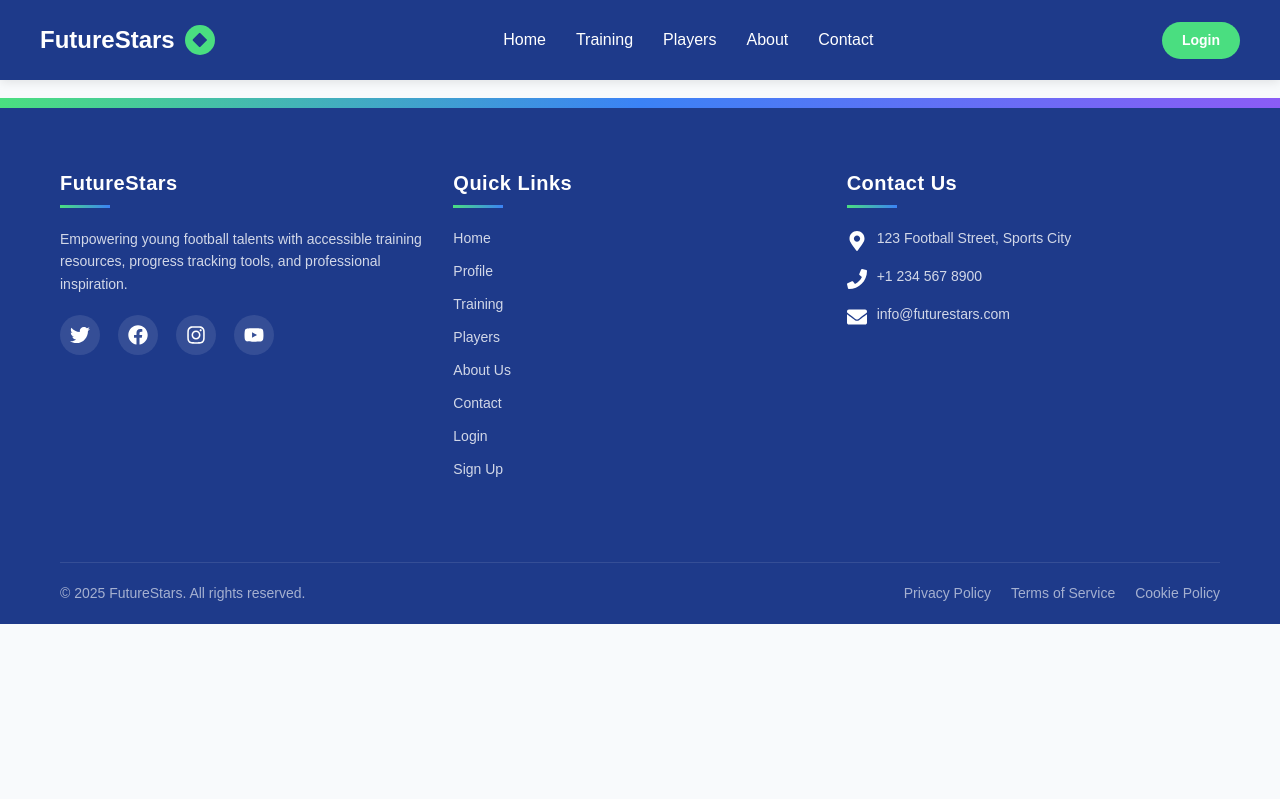
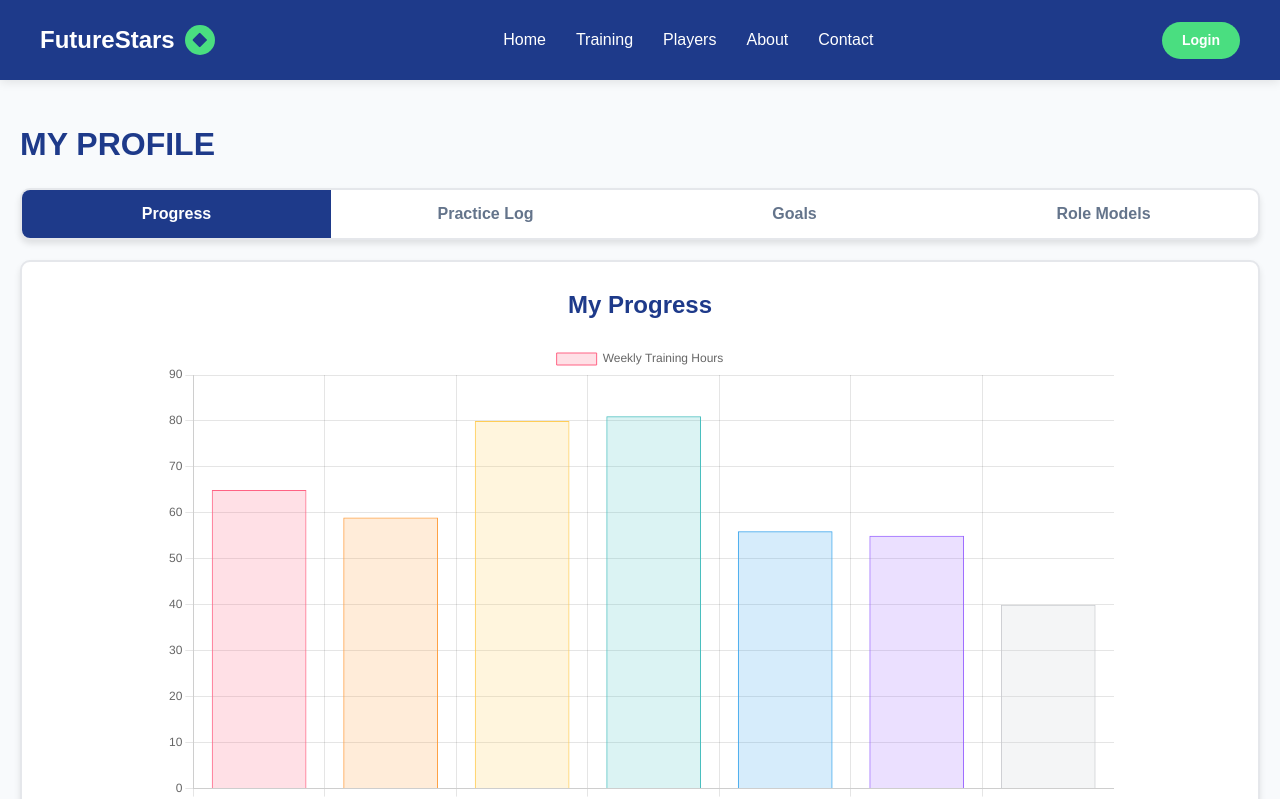
Before and after one commit to tonytone11/BankofAmerica_Capstone, a React (Vite) app: page /profile in a window 1280 px wide. Shown: the top 799 px of the page. Built offline with nearby package versions, Linux system fonts and the light colour scheme.

Commit message:
add: graph for weekly training, subtabs for other info, basic styling

```diff
--- a/package.json
+++ b/package.json
@@ -13,11 +13,13 @@
   },
   "dependencies": {
     "axios": "^1.8.2",
+    "chart.js": "^4.4.8",
     "cypress": "^14.1.0",
     "dotenv": "^16.4.7",
     "express": "^4.21.2",
     "mysql2": "^3.13.0",
     "react": "^19.0.0",
+    "react-chartjs-2": "^5.3.0",
     "react-dom": "^19.0.0",
     "react-icons": "^5.5.0",
     "react-router-dom": "^7.3.0"
--- a/src/pages/Profile.jsx
+++ b/src/pages/Profile.jsx
@@ -1,9 +1,126 @@
-import React from 'react';
+import React, { useState } from 'react';
+import '../styles/Profile.css';
+import { Bar } from 'react-chartjs-2';
+import { Chart as ChartJS, CategoryScale, LinearScale, BarElement, Title, Tooltip, Legend } from 'chart.js';
+
+
+ChartJS.register(CategoryScale, LinearScale, BarElement, Title, Tooltip, Legend);
 
 export default function Profile() {
+    const [activeTab, setActiveTab] = useState('progress');
+
+    const labels = ['Monday', 'Tuesday', 'Wednesday', 'Thursday', 'Friday', 'Saturday', 'Sunday'];
+    const data = {
+        labels: labels,
+        datasets: [{
+            label: 'Weekly Training Hours',
+            data: [65, 59, 80, 81, 56, 55, 40],
+            backgroundColor: [
+                'rgba(255, 99, 132, 0.2)',
+                'rgba(255, 159, 64, 0.2)',
+                'rgba(255, 205, 86, 0.2)',
+                'rgba(75, 192, 192, 0.2)',
+                'rgba(54, 162, 235, 0.2)',
+                'rgba(153, 102, 255, 0.2)',
+                'rgba(201, 203, 207, 0.2)'
+            ],
+            borderColor: [
+                'rgb(255, 99, 132)',
+                'rgb(255, 159, 64)',
+                'rgb(255, 205, 86)',
+                'rgb(75, 192, 192)',
+                'rgb(54, 162, 235)',
+                'rgb(153, 102, 255)',
+                'rgb(201, 203, 207)'
+            ],
+            borderWidth: 1
+        }]
+    };
+
+    const options = {
+        scales: {
+            y: {
+                beginAtZero: true
+            }
+        }
+    };
+
+    const renderTabContent = () => {
+        switch(activeTab) {
+            case 'progress':
+                return (
+                    <div style={{ width: '80%', margin: '0 auto' }}>
+                        <h2>My Progress</h2>
+                        <Bar data={data} options={options} />
+                    </div>
+                );
+            case 'practiceLog':
+                return (
+                    <div>
+                        <h2>Practice Log</h2>
+                        <p>Your practice log will appear here.</p>
+                        {/* Add practice log components here */}
+                    </div>
+                );
+            case 'goals':
+                return (
+                    <div>
+                        <h2>Goals</h2>
+                        <p>Your goals will appear here.</p>
+                        {/* Add goals components here */}
+                    </div>
+                );
+            case 'roleModels':
+                return (
+                    <div>
+                        <h2>Role Models</h2>
+                        <p>Your role models will appear here.</p>
+                        {/* Add role models components here */}
+                    </div>
+                );
+            default:
+                return <div>Select a tab</div>;
+        }
+    };
+
     return (
-        <div>
-            <h1>Profile</h1>
+        <div className="page-container">
+            <main className="profile-container">
+                <h1>MY PROFILE</h1>
+
+                {/* Navigation Tabs */}
+                <div className="profile-tabs">
+                    <button
+                        className={`tab-button ${activeTab === 'progress' ? 'active' : ''}`}
+                        onClick={() => setActiveTab('progress')}
+                    >
+                        Progress
+                    </button>
+                    <button
+                        className={`tab-button ${activeTab === 'practiceLog' ? 'active' : ''}`}
+                        onClick={() => setActiveTab('practiceLog')}
+                    >
+                        Practice Log
+                    </button>
+                    <button
+                        className={`tab-button ${activeTab === 'goals' ? 'active' : ''}`}
+                        onClick={() => setActiveTab('goals')}
+                    >
+                        Goals
+                    </button>
+                    <button
+                        className={`tab-button ${activeTab === 'roleModels' ? 'active' : ''}`}
+                        onClick={() => setActiveTab('roleModels')}
+                    >
+                        Role Models
+                    </button>
+                </div>
+
+                {/* Tab Content */}
+                <section className="tab-content">
+                    {renderTabContent()}
+                </section>
+            </main>
         </div>
     );
 }
--- /dev/null
+++ b/src/styles/Profile.css
@@ -0,0 +1,87 @@
+* {
+    margin: 0;
+    padding: 0;
+    box-sizing: border-box;
+    font-family: 'Arial', sans-serif;
+}
+
+.page-container {
+    min-height: 100vh;
+    display: flex;
+    flex-direction: column;
+}
+
+.profile-container {
+    width: 100%;
+    max-width: 1350px;
+    margin: 0 auto;
+    padding: 0 20px;
+    flex: 1;
+}
+
+h1{
+    margin-top: 120px;
+    color: #1e3a8a;
+}
+
+.profile-tabs {
+    display: flex;
+    justify-content: space-between;
+    margin: 20px 0;
+    background-color: white;
+    border-radius: 10px;
+    box-shadow: 0px 4px 6px rgba(0, 0, 0, 0.1);
+    border: 2px solid #e5e7eb;
+    overflow: hidden;
+}
+
+.tab-button {
+    flex: 1;
+    background: none;
+    border: none;
+    padding: 15px 0;
+    font-size: 16px;
+    font-weight: bold;
+    color: #64748b;
+    cursor: pointer;
+    transition: all 0.3s ease;
+    text-align: center;
+}
+
+.tab-button:hover {
+    color: #1e3a8a;
+    background-color: #f8fafc;
+}
+
+.tab-button.active {
+    background-color: #1e3a8a;
+    color: white;
+}
+
+/* Tab Content Styles */
+.tab-content {
+    background-color: white;
+    border-radius: 10px;
+    box-shadow: 0px 4px 6px rgba(0, 0, 0, 0.1);
+    padding: 25px;
+    margin: 20px 0;
+    border: 2px solid #e5e7eb;
+}
+
+.tab-content h2 {
+    color: #1e3a8a;
+    font-size: 24px;
+    font-weight: bold;
+    margin-bottom: 20px;
+    text-align: center;
+}
+
+@media (max-width: 768px) {
+    .profile-tabs {
+        flex-direction: column;
+    }
+
+    .tab-button {
+        padding: 12px 0;
+    }
+}
```
Also changed, not shown: 1 other file (tests, documents, lock files or other folders).
